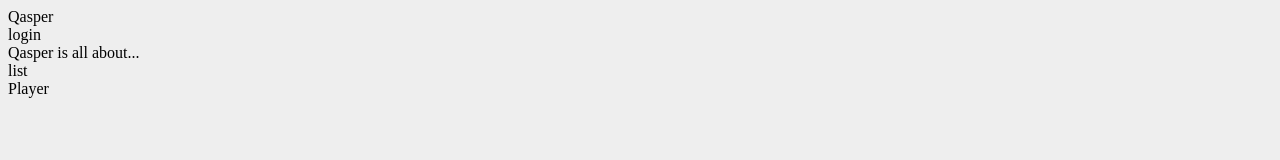
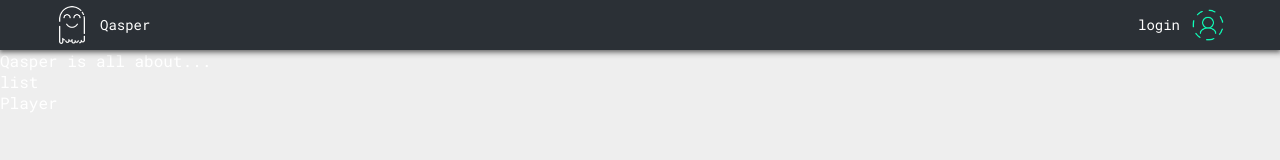
Before and after one commit to clementsirieix/qasper-project, a React app: page / in a window 1280 px wide. Built offline with nearby package versions, Linux system fonts and the light colour scheme.

Commit message:
png loader + basic layout + basic navbar style

```diff
--- a/package.json
+++ b/package.json
@@ -5,7 +5,7 @@
   "main": "index.js",
   "scripts": {
     "start": "npm run copy && nodemon src/server/server.js --ignore src && sass --watch src/style/main.sass:dist/app/main.css",
-    "copy": "mkdir dist && cp src/index.html dist/index.html",
+    "copy": "mkdir -p dist && cp src/index.html dist/index.html && cp -R src/public/ dist/public/",
     "test": "echo \"Error: no test specified\" && exit 1"
   },
   "author": "Clément Sirieix",
@@ -22,6 +22,7 @@
     "css-loader": "^0.25.0",
     "express": "^4.14.0",
     "extract-text-webpack-plugin": "^1.0.1",
+    "file-loader": "^0.9.0",
     "flow-babel-webpack-plugin": "^1.0.1",
     "jade": "^1.11.0",
     "json-loader": "^0.5.4",
@@ -31,6 +32,7 @@
     "react-router": "^3.0.0",
     "sass-loader": "^4.0.2",
     "style-loader": "^0.13.1",
+    "url-loader": "^0.5.7",
     "webpack": "^1.13.3",
     "webpack-dev-server": "^1.16.2",
     "webpack-hot-middleware": "^2.13.1"
--- a/src/client/components/Navbar.js
+++ b/src/client/components/Navbar.js
@@ -1,12 +1,13 @@
 // @flow
 import React from 'react';
+import { Link } from 'react-router';
 
 const Navbar = ({}: {}) => (
     <header>
-        <div className="logo">
+        <Link to='/' className="logo">
             Qasper
-        </div>
-        <div className="Login">
+        </Link>
+        <div className="login">
             login
         </div>
     </header>
--- a/src/index.html
+++ b/src/index.html
@@ -3,7 +3,7 @@
     <head>
         <meta charset="utf-8">
         <title>Qasper</title>
-        <link href="https://fonts.googleapis.com/css?family=Space+Mono" rel="stylesheet">
+        <link href="https://fonts.googleapis.com/css?family=Roboto+Mono:400,400i,500" rel="stylesheet">
         <link rel="stylesheet" href="app/main.css" media="screen">
     </head>
     <body>
--- /dev/null
+++ b/src/style/base/_colors.sass
@@ -0,0 +1,9 @@
+$white: #fff
+$bright-turquoise: #0effb8
+$shark: #2b3036
+
+$primary: $shark
+$light: $white
+$dim-ligt: rgba($white, .6)
+$accent: $bright-turquoise
+$dim-accent: rgba($bright-turquoise, .3)
--- /dev/null
+++ b/src/style/base/_reset.sass
@@ -0,0 +1,34 @@
+*
+    box-sizing: border-box
+    -moz-box-sizing: border-box
+    -webkit-box-sizing: border-box
+    margin: 0
+    padding: 0
+
+html,
+body
+    -webkit-tap-highlight-color: transparent
+
+a
+    color: inherit
+    text-decoration: none
+
+input,
+label,
+select,
+button,
+textarea
+    margin: 0
+    border: 0
+    padding: 0
+    display: inline-block
+    vertical-align: middle
+    white-space: normal
+    background: none
+    line-height: 1
+    font-size: 13px
+    font-family: Arial
+
+input:focus,
+button:focus
+    outline: 0
--- /dev/null
+++ b/src/style/base/_typography.sass
@@ -0,0 +1,23 @@
+$font-family: 'Roboto Mono', monospace
+
+body
+    font-size: 16px
+    font-family: $font-family
+    font-weight: 300
+    color: $light
+    @media screen and (max-width: 800px)
+        font-size: 14px
+
+=headline
+    font-size: 1.5rem
+    letter-spacing: .75rem
+=big-headline
+    font-size: 2.25rem
+=body
+    color: $light
+=small-body
+    font-size: .875rem
+
+header
+    +small-body
+    font-weight: 300
--- /dev/null
+++ b/src/style/components/layout.sass
@@ -0,0 +1,14 @@
+html,
+body,
+#app,
+#app > div
+    position: relative
+    width: 100%
+    height: 100%
+
+header
+    position: relative
+    width: 100%
+    height: 3.125rem
+    >*
+        position: relative
--- /dev/null
+++ b/src/style/components/navbar.sass
@@ -0,0 +1,27 @@
+header
+    background: $primary
+    line-height: 3.125rem
+    box-shadow: 0 2px 4px 0 rgba(0,0,0,.5), 0 2px 4px 4px rgba(0,0,0,.1)
+    >*
+        display: block
+        margin: 0 6.25rem
+        &::before
+            content: ''
+            position: absolute
+            top: .375rem
+            width: 2rem
+            height: 2.375rem
+            background-size: contain
+            background-repeat: no-repeat
+            background-position: center
+    .logo
+        float: left
+        &::before
+            left: -2.75rem
+            background-image: url('../public/logo-small.png')
+    .login
+        float: right
+        cursor: pointer
+        &::before
+            right: -2.75rem
+            background-image: url('../public/user-icon.png')
--- a/src/style/main.sass
+++ b/src/style/main.sass
@@ -1,2 +1,8 @@
+@import 'base/_reset'
+@import 'base/_colors'
+@import 'base/_typography'
+@import 'components/layout'
+@import 'components/navbar'
+
 body
     background: #eee
--- a/webpack.config.js
+++ b/webpack.config.js
@@ -35,6 +35,10 @@ module.exports = {
             {
                 test: /\.sass$/,
                 loader: ExtractTextPlugin.extract('css!sass')
+            },
+            {
+                test: /\.png$/,
+                loader: "url-loader?mimetype=image/png"
             }
         ]
     },
```
Also changed, not shown: dist/app/main.css (added), dist/index.html, dist/public/logo-small.png (added), src/public/logo-small.png (added), src/public/user-icon.png (added), 1 other file.
